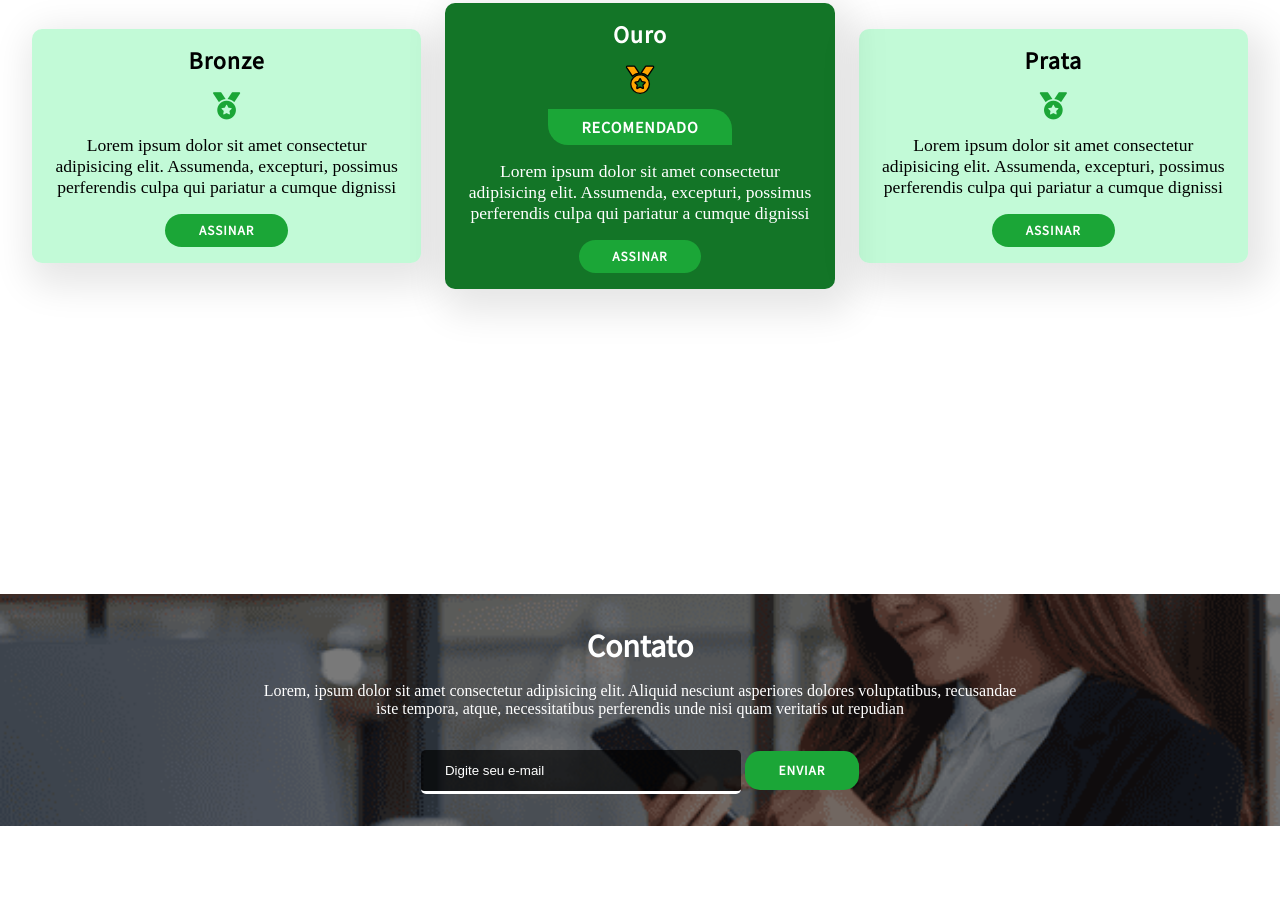
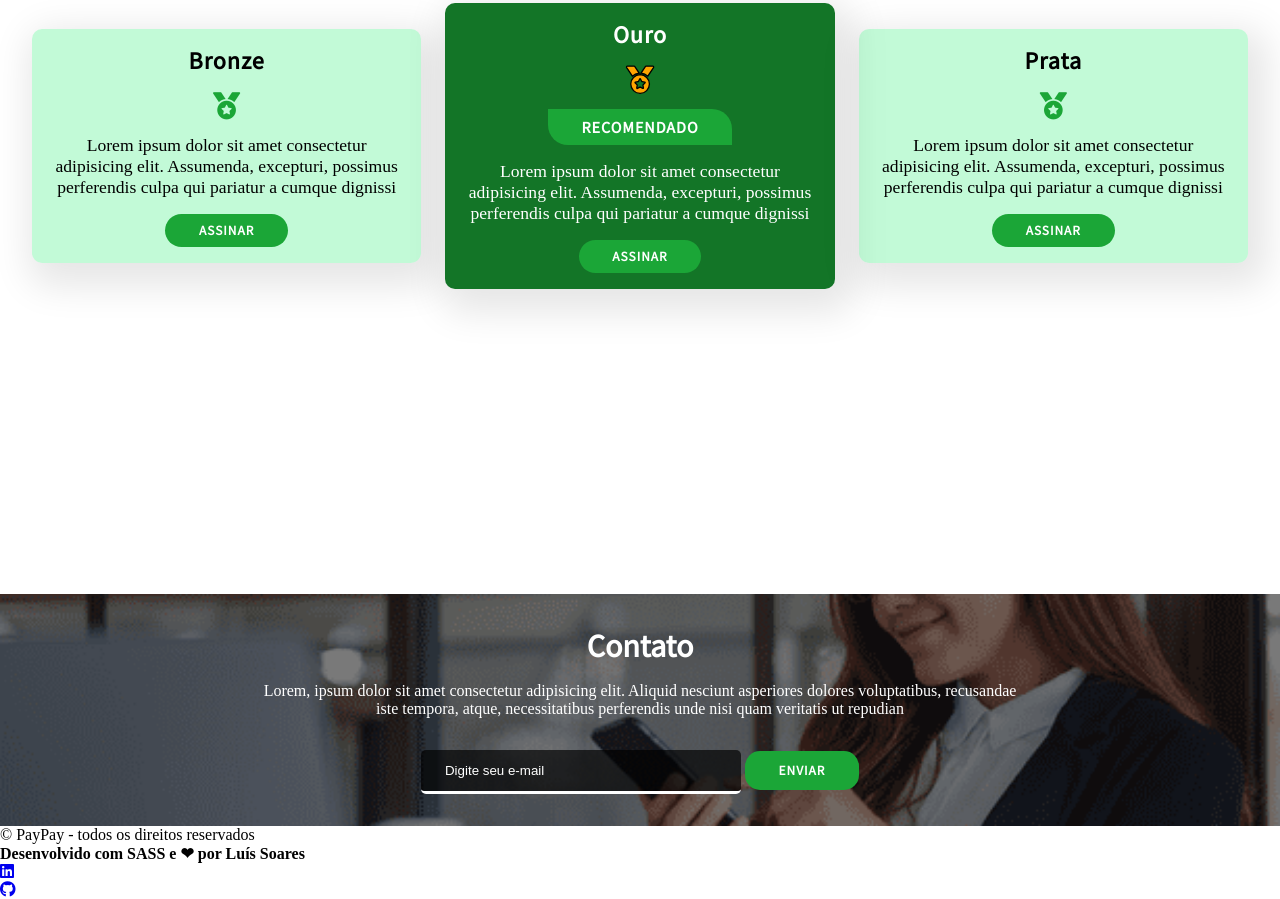
Before and after one commit to Soaressluiss/Paypay, a plain HTML site: page index.html in a window 1280 px wide. Shown: the part 1778-2677 px from the top of the page. Before the commit the page ends 2604 px from the top, so only its background shows below. Drawn offline with Linux system fonts and the light colour scheme.

Commit message:
:pencil: feat: creating HTML tags of footer

```diff
--- a/index.html
+++ b/index.html
@@ -122,6 +122,23 @@
             </form>
         </section>
     </main>
+    <footer class="footer">
+        <p class="footer-copy">
+            &copy; <span class="banner-Paypay">PayPay</span> - todos os direitos reservados
+        </p>
+        <div class="dev" aria-label="sessão referente as informações sobre o desenvolvedor">
+            <h4>Desenvolvido com <span class="sass">SASS</span> e ❤ por <span class="devName">Luís Soares</span></h4>
+            <ul class="dev-socialNetwork">
+                <li><a class="social-network" href="https://www.linkedin.com/in/luissoaresdeveloper/"
+                        aria-label="Link do linkedin do desenvolvedor" target="_blank"><i
+                            class="fa-brands fa-linkedin"></i></a></li>
+                <li><a class="social-network" href="https://github.com/Soaressluiss"
+                        aria-label="Link do github do desenvolvedor" target="_blank"><i
+                            class="fa-brands fa-github"></i></a>
+                </li>
+            </ul>
+        </div>
+    </footer>
 </body>
 
 </html>
```
